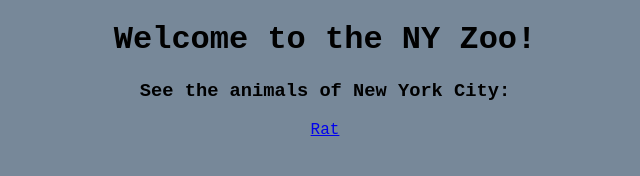
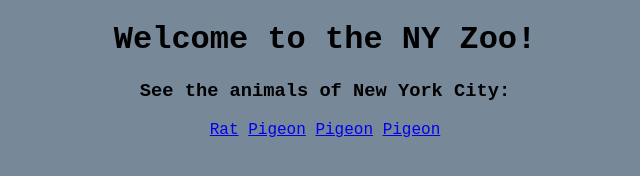
Before and after one commit to katie34/NY_zoo, a plain HTML site: page index.html in a window 1280 px wide. Shown: the whole page, without its empty margins (315-955 px from the left). Drawn offline with Linux system fonts and the light colour scheme.

Commit message:
update index.html

```diff
--- a/index.html
+++ b/index.html
@@ -8,5 +8,8 @@
     <h3>See the animals of New York City:</h3>
     <div class="link">
         <a href="rat.html">Rat</a>
+        <a href="pigeon.html">Pigeon</a>
+        <a href="roach.html">Pigeon</a>
+        <a href="squirrel.html">Pigeon</a>
     </div>
 </body>
```
